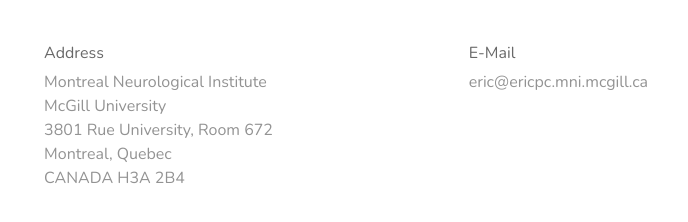
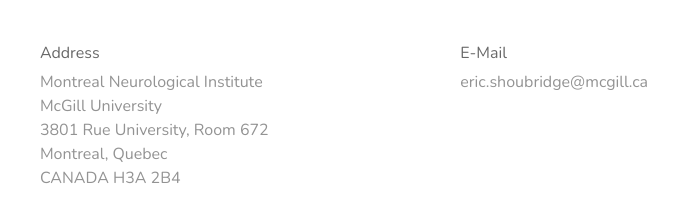
Before and after one commit to aroget/lab_site, a Gatsby site: page / in a window 1280 px wide. Shown: the part 5601-5823 px from the top of the page, 472-1160 px from the left. Built offline with nearby package versions, Linux system fonts and the light colour scheme; Gatsby itself is replaced by a stand-in of ours.

Commit message:
update email in footer

```diff
--- a/package.json
+++ b/package.json
@@ -1,8 +1,8 @@
 {
-  "name": "gatsby-starter-default",
-  "description": "Gatsby default starter",
+  "name": "shoubridge-lab-site",
+  "description": "Shoubridge Lab",
   "version": "1.0.0",
-  "author": "Kyle Mathews <mathews.kyle@gmail.com>",
+  "author": "Andres Roget <andresroget@gmail.com>",
   "dependencies": {
     "babel-plugin-styled-components": "1.8.0",
     "gatsby": "^2.0.19",
--- a/src/components/footer.js
+++ b/src/components/footer.js
@@ -27,7 +27,7 @@
     </FooterSection>
     <FooterSection>
       <Title>E-Mail</Title>
-      <Details className="text-muted">eric@ericpc.mni.mcgill.ca</Details>
+      <Details className="text-muted">eric.shoubridge@mcgill.ca</Details>
     </FooterSection>
   </FooterContainer>
 )
```
